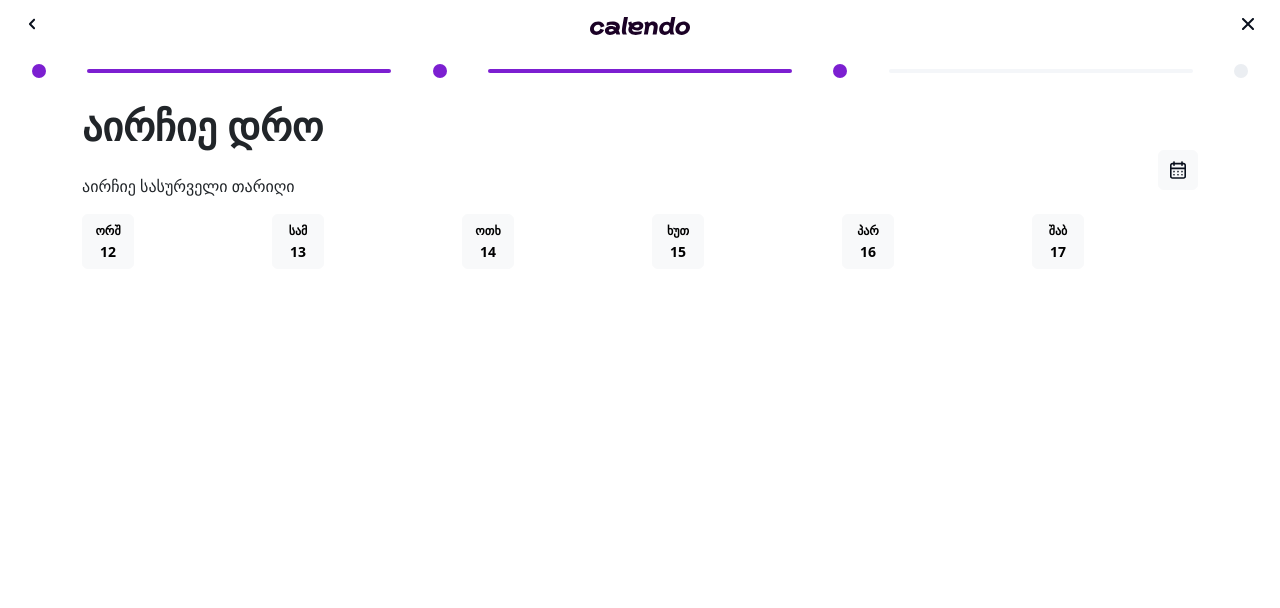
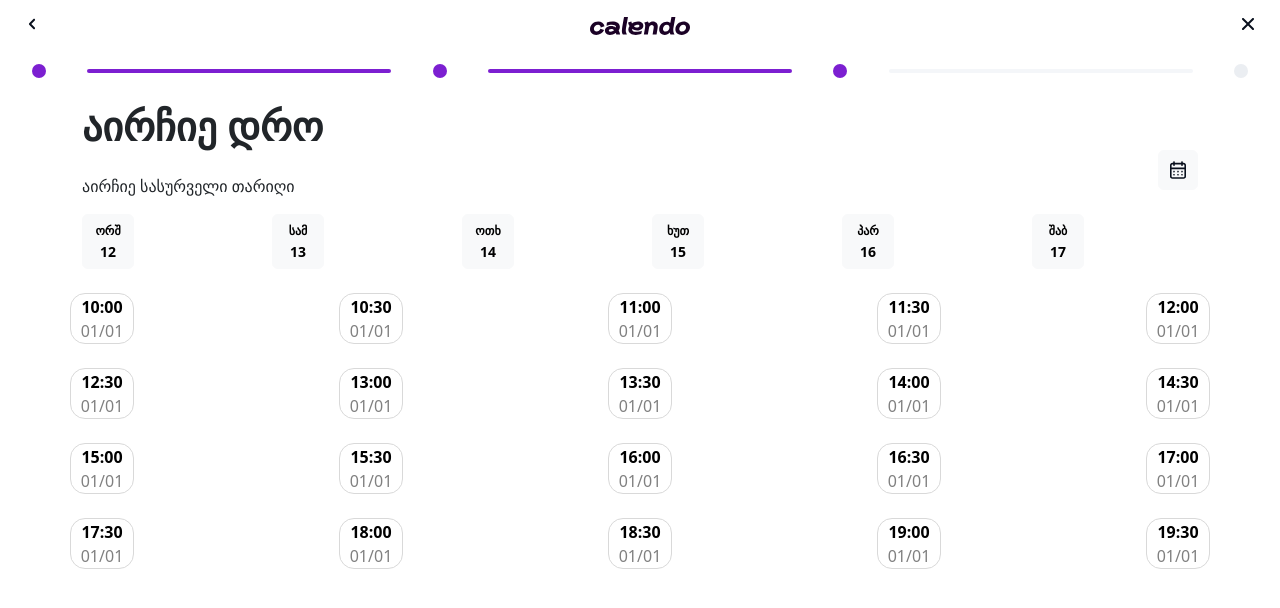
Before and after one commit to Chanksela/calendo-test, a React (Vite) app: page / in a window 1280 px wide. Shown: the top 608 px of the page. Built offline with nearby package versions, Linux system fonts and the light colour scheme.

Commit message:
feat: pick hour style and small logic

```diff
--- a/src/App.jsx
+++ b/src/App.jsx
@@ -1,12 +1,14 @@
 import Header from "./components/calendar/Header";
 import PickDate from "./components/calendar/PickDate";
 import PickDay from "./components/calendar/PickDay";
+import PickHour from "./components/calendar/PickHour";
 export default function App() {
 	return (
 		<div className="mx-3 mt-2">
 			<Header />
 			<PickDate />
 			<PickDay />
+			<PickHour />
 		</div>
 	);
 }
--- a/src/components/calendar/PickDay.jsx
+++ b/src/components/calendar/PickDay.jsx
@@ -1,15 +1,7 @@
 import { useState } from "react";
+import { daysData } from "../../data/data";
 
 export default function PickDay() {
-	const daysData = [
-		{ day: "ორშ", date: 12 },
-		{ day: "სამ", date: 13 },
-		{ day: "ოთხ", date: 14 },
-		{ day: "ხუთ", date: 15 },
-		{ day: "პარ", date: 16 },
-		{ day: "შაბ", date: 17 },
-	];
-
 	const [isActive, setIsActive] = useState(null);
 	const setIsActiveDay = (index) => {
 		setIsActive(index === isActive ? null : index);
--- /dev/null
+++ b/src/components/calendar/PickHour.jsx
@@ -0,0 +1,67 @@
+import { useState } from "react";
+import { timeSlots } from "../../data/data";
+
+const chunkedTimeSlots = [];
+
+// როგორც მივხვდი bootstrap 12 col-იანი გრიდი აქვს
+// გადაკეთებას და ჩალიჩს, ეს ვამჯობინე.
+// დროის მონაცემებს 4 რიგად ვყოფ და მერე ვლუპავ
+for (let i = 0; i < timeSlots.length; i += 5) {
+	chunkedTimeSlots.push(timeSlots.slice(i, i + 5));
+}
+
+export default function PickHour() {
+	const [selectedHours, setSelectedHours] = useState([]);
+	// სათების არჩევის ლოგიკა
+	const selectHours = (id) => {
+		let refreshedSelectedHours = [...selectedHours];
+		// თუ დრო უკვე არჩეულია, გაფილტრე
+		if (refreshedSelectedHours.includes(id)) {
+			console.log("includes");
+			refreshedSelectedHours = refreshedSelectedHours.filter(
+				(hours) => hours !== id
+			);
+		} else {
+			// თუ ორზე ნაკლები დროა დაამატე ახალი
+			if (refreshedSelectedHours.length < 2) {
+				refreshedSelectedHours.push(id);
+			} else {
+				// თუ უკვე ორი დროა, ყველაძე ძველი ამოიღე და ახალი დაამატე.
+				refreshedSelectedHours.shift();
+				refreshedSelectedHours.push(id);
+			}
+		}
+
+		// განაახლე სტეიტი
+		setSelectedHours(refreshedSelectedHours);
+		console.log(refreshedSelectedHours);
+	};
+
+	return (
+		<div className="container mt-4">
+			{chunkedTimeSlots.map((row, rowIndex) => {
+				return (
+					<div
+						key={rowIndex}
+						className="row d-flex justify-content-between align-items-center"
+					>
+						{row.map((time, index) => {
+							return (
+								<button
+									className={`col-2 mb-4 btn-hour d-flex flex-column justify-content-center align-items-center ${
+										selectedHours.includes(time.id) ? "btn-hour-active" : ""
+									}`}
+									key={index}
+									onClick={() => selectHours(time.id)}
+								>
+									<span className="fw-semibold">{time.time}</span>
+									<span>{time.date}</span>
+								</button>
+							);
+						})}
+					</div>
+				);
+			})}
+		</div>
+	);
+}
--- /dev/null
+++ b/src/data/data.js
@@ -0,0 +1,30 @@
+export const timeSlots = [
+	{ id: 1, time: "10:00", date: "01/01" },
+	{ id: 2, time: "10:30", date: "01/01" },
+	{ id: 3, time: "11:00", date: "01/01" },
+	{ id: 4, time: "11:30", date: "01/01" },
+	{ id: 5, time: "12:00", date: "01/01" },
+	{ id: 6, time: "12:30", date: "01/01" },
+	{ id: 7, time: "13:00", date: "01/01" },
+	{ id: 8, time: "13:30", date: "01/01" },
+	{ id: 9, time: "14:00", date: "01/01" },
+	{ id: 10, time: "14:30", date: "01/01" },
+	{ id: 11, time: "15:00", date: "01/01" },
+	{ id: 12, time: "15:30", date: "01/01" },
+	{ id: 13, time: "16:00", date: "01/01" },
+	{ id: 14, time: "16:30", date: "01/01" },
+	{ id: 15, time: "17:00", date: "01/01" },
+	{ id: 16, time: "17:30", date: "01/01" },
+	{ id: 17, time: "18:00", date: "01/01" },
+	{ id: 18, time: "18:30", date: "01/01" },
+	{ id: 19, time: "19:00", date: "01/01" },
+	{ id: 20, time: "19:30", date: "01/01" },
+];
+export const daysData = [
+	{ day: "ორშ", date: 12 },
+	{ day: "სამ", date: 13 },
+	{ day: "ოთხ", date: 14 },
+	{ day: "ხუთ", date: 15 },
+	{ day: "პარ", date: 16 },
+	{ day: "შაბ", date: 17 },
+];
--- a/src/main.css
+++ b/src/main.css
@@ -23,3 +23,31 @@
 .day-date {
 	font-size: 14px;
 }
+
+.btn-hour {
+	width: 64px !important;
+	height: 51px !important;
+	border: 1px solid #d9d9d9 !important;
+	border-radius: 15px;
+	background-color: transparent;
+}
+.btn-hour span:nth-of-type(2) {
+	color: gray;
+}
+
+.btn-hour:hover span:nth-of-type(2),
+.btn-hour.btn-hour-active span:nth-of-type(2) {
+	color: white;
+}
+
+.btn-hour:hover,
+.btn-hour-active {
+	transition: 0.5s;
+	background-color: black;
+	color: white;
+}
+.btn-disabled {
+	background-color: #f1f5f9 !important;
+	pointer-events: none !important;
+	border: none !important;
+}
```
